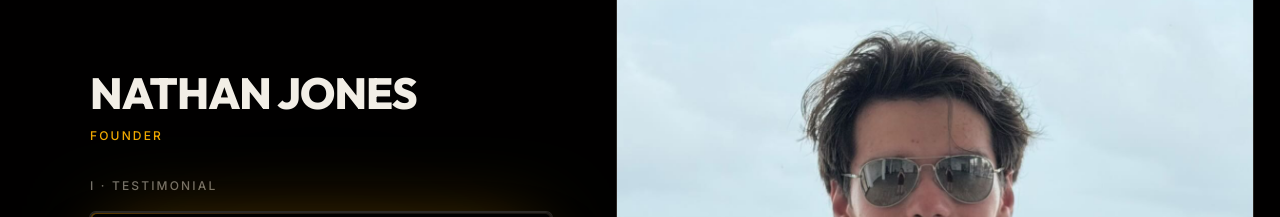
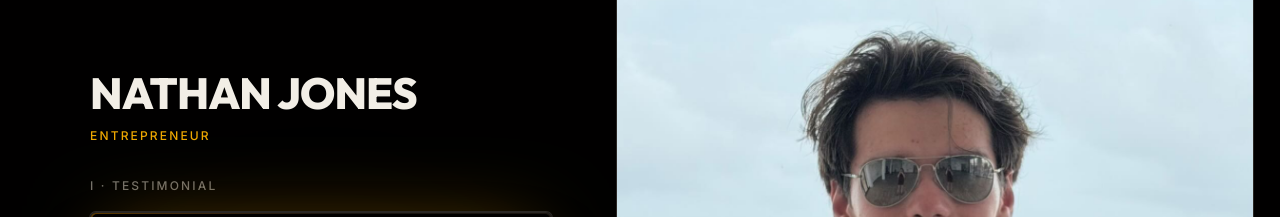
Before and after one commit to tayyibf555-prog/hamza-the-alchemist-website, a Next.js app: page / in a window 1280 px wide. Shown: the part 2660-2877 px from the top of the page. Built offline with nearby package versions, Linux system fonts and the light colour scheme.

Commit message:
copy: roster — Nathan Jones role is Entrepreneur

```diff
--- a/app/components/ClientPortfolio.tsx
+++ b/app/components/ClientPortfolio.tsx
@@ -33,7 +33,7 @@ const profiles: Profile[] = [
   },
   {
     name: "NATHAN JONES",
-    role: "Founder",
+    role: "Entrepreneur",
     photo: "/clients/nathan-jones.png",
     videoEmbedUrl:
       "https://www.loom.com/embed/bba3a4897e60430a9914b1c85504893b?autoplay=1&hide_owner=true&hide_share=true&hide_title=true&hideEmbedTopBar=true",
```
